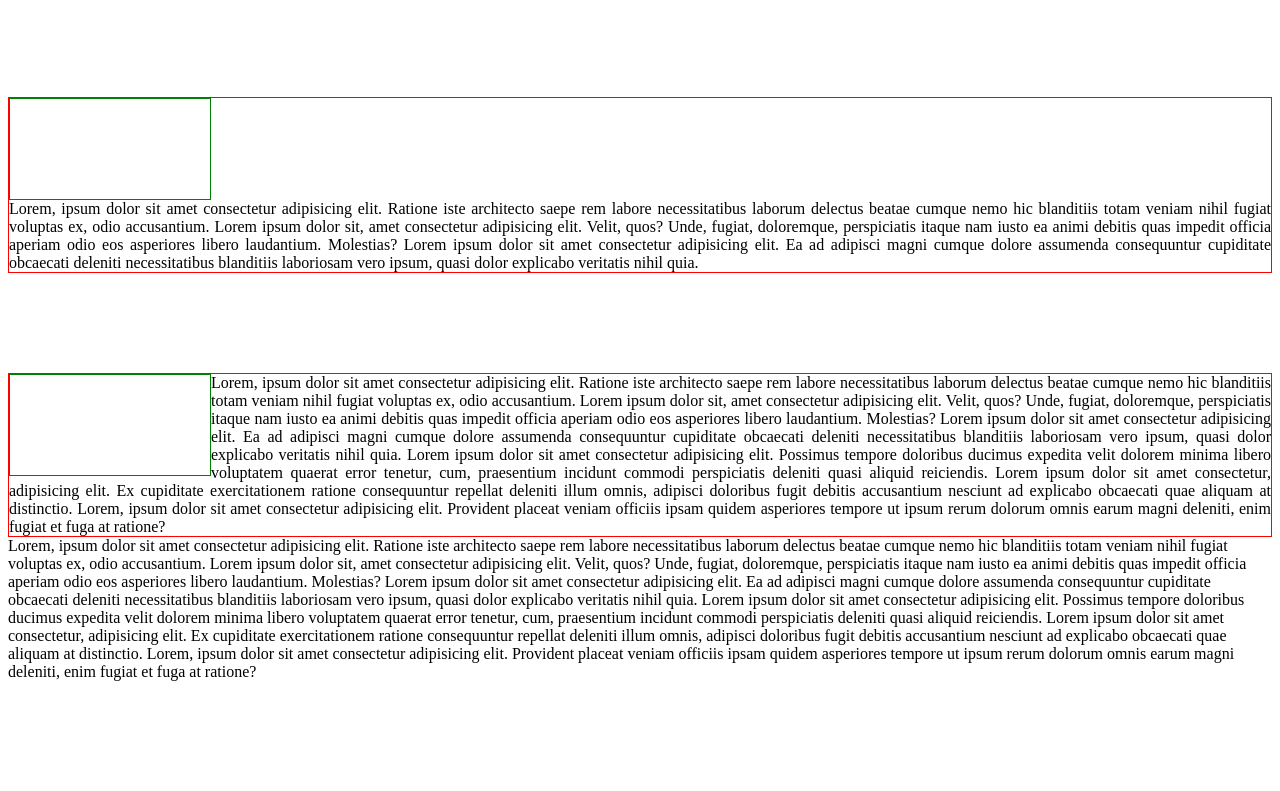
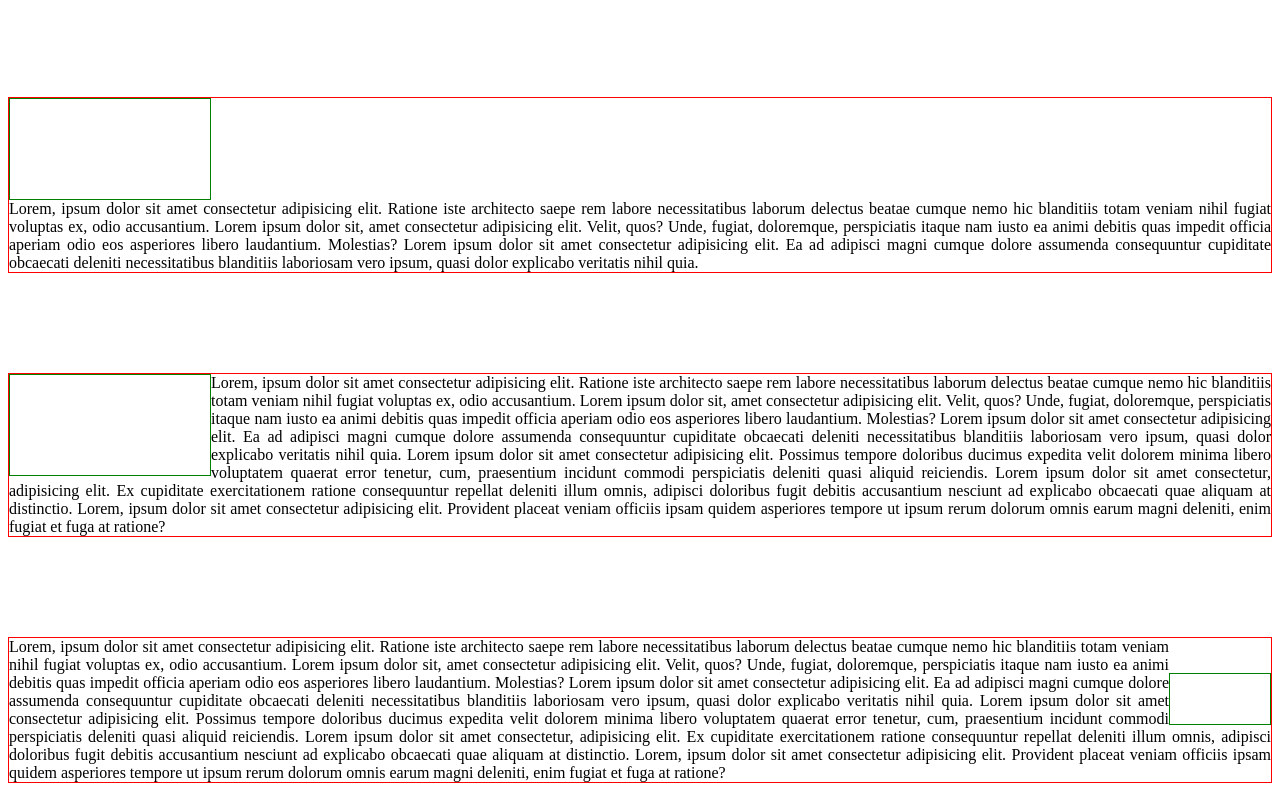
Before and after one commit to elizatim777/float, a plain HTML site: page index.html in a window 1280 px wide. Shown: the part 2417-3208 px from the top of the page. Before the commit the page ends 3106 px from the top, so only its background shows below. Drawn offline with Linux system fonts and the light colour scheme.

Commit message:
dvatsatoe vse

```diff
--- a/style.css
+++ b/style.css
@@ -280,3 +280,17 @@ img {
 	border: 1px solid green;
     float: left;
 }
+
+#x1 {
+    margin-top: 100px;
+    border: 1px solid red;
+    text-align: justify;
+}
+
+#x2 {
+    width: 100px;
+	height: 50px;
+	border: 1px solid green;
+    float: right;
+    margin-top: 35px;
+}
```
